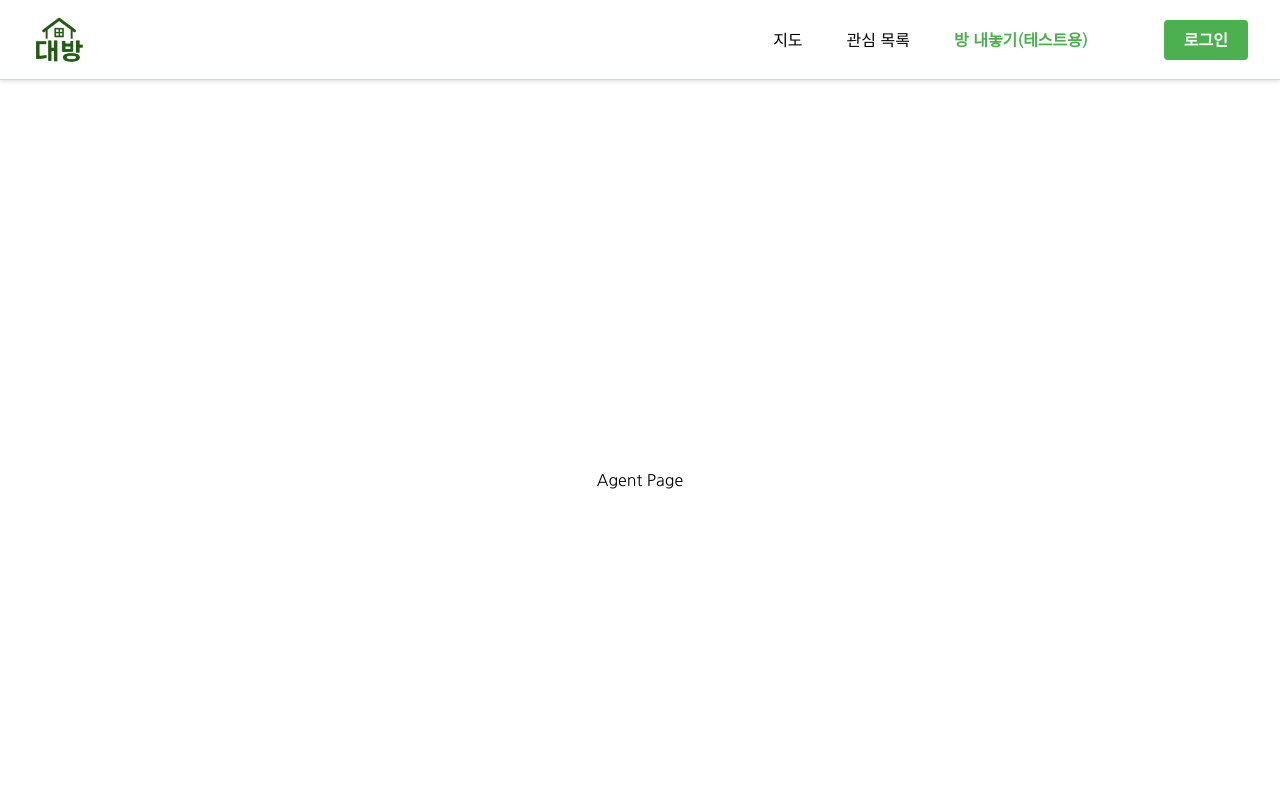
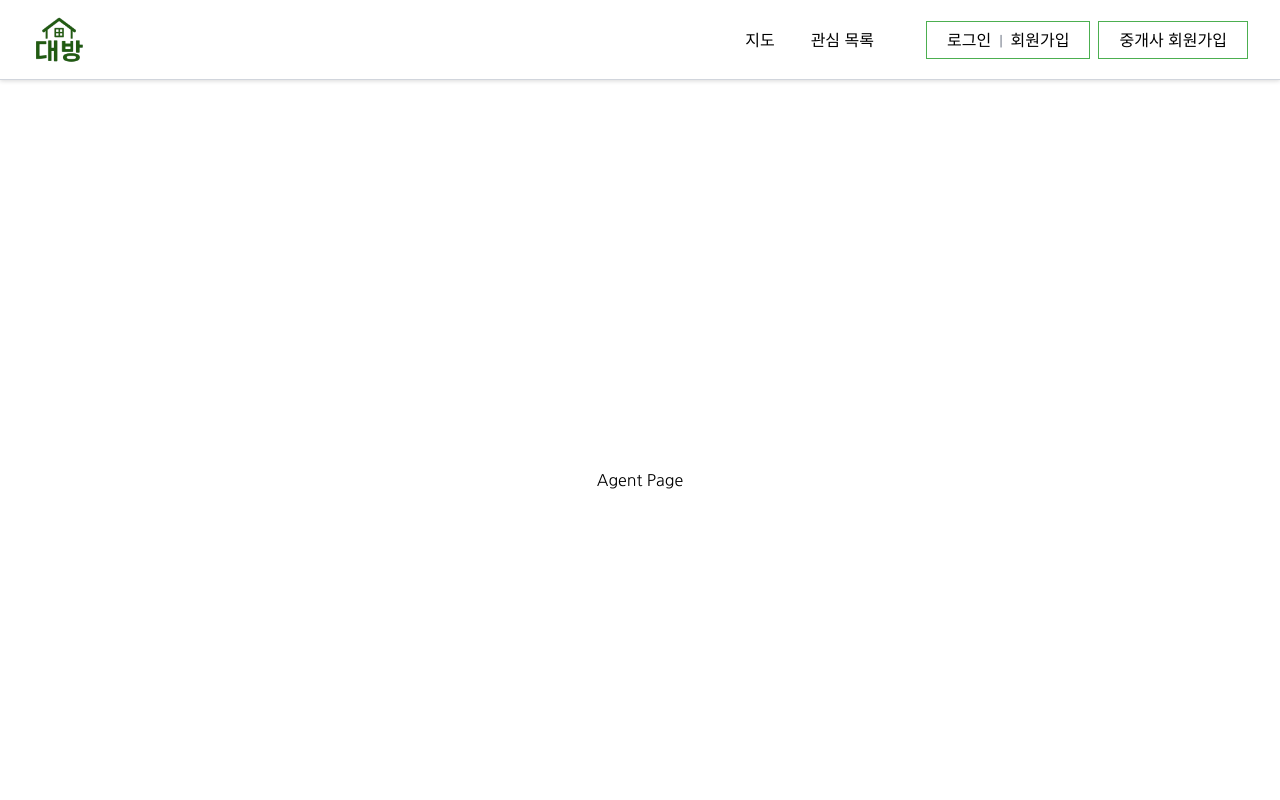
Before and after one commit to sssh12/daebang-next, a Next.js app: page /agent in a window 1280 px wide. Shown: the top 800 px of the page. Built offline with nearby package versions, Linux system fonts and the light colour scheme; no server answers; a web font is replaced by a local one.

Commit message:
refactor: Header 컴포넌트 내비게이션 스타일 수정 및 로그인/회원가입 버튼 개선, 불필요한 에이전트 링크 제거

```diff
--- a/src/components/layout/Header.jsx
+++ b/src/components/layout/Header.jsx
@@ -134,25 +134,20 @@ export default function Header({ initialUserName, initialSchoolName }) {
         />
       </Link>
       <div className="flex justify-between">
-        <nav className="flex justify-center items-center mr-16">
-          <ul className="hidden md:flex items-center space-x-5">
-            {NAV_LINKS.map((link) => {
-              const isAgentLink = link.key === "agent";
-              return (
+        <nav className="flex justify-center items-center mx-10">
+          <ul className="hidden md:flex items-center space-x-3">
+            {NAV_LINKS.map((link) => (
               <li key={link.key}>
                 <Link
                   href={link.href}
                   className={`p-3 cursor-pointer rounded hover:bg-gray-100 transition ${
                     pathName === link.href ? "text-accent font-semibold" : ""
                   }`}
-                    target={isAgentLink ? "_blank" : undefined}
-                    rel={isAgentLink ? "noopener noreferrer" : undefined}
                 >
                   {link.label}
                 </Link>
               </li>
-              );
-            })}
+            ))}
           </ul>
         </nav>
         {isLoggedIn ? (
@@ -165,17 +160,26 @@ export default function Header({ initialUserName, initialSchoolName }) {
             </div>
             <button
               onClick={handleLogout}
-              className="cursor-pointer hidden font-semibold md:block bg-accent text-white px-5 py-2 rounded hover:bg-main active:scale-98 transition "
+              className="cursor-pointer hidden md:block border border-accent text-black px-5 py-1.5 hover:bg-gray-100 active:scale-98 transition "
             >
               로그아웃
             </button>
           </div>
         ) : (
+          <div className="flex justify-between items-center">
             <Link href="/login">
-            <button className="cursor-pointer hidden font-semibold md:block bg-accent text-white px-5 py-2 rounded hover:bg-main active:scale-98 transition ">
+              <button className="cursor-pointer hidden md:block border border-accent text-black px-5 py-1.5 hover:bg-gray-100 active:scale-98 transition ">
                 로그인
+                <span className="text-sm text-gray-500 mx-2">|</span>
+                회원가입
               </button>
             </Link>
+            <Link href="/agent" target="_blank" rel="noopener noreferrer">
+              <button className="cursor-pointer ml-2 hidden md:block border border-accent text-black px-5 py-1.5 hover:bg-gray-100 active:scale-98 transition ">
+                중개사 회원가입
+              </button>
+            </Link>
+          </div>
         )}
       </div>
     </header>
--- a/src/constants/index.js
+++ b/src/constants/index.js
@@ -1,11 +1,6 @@
 export const NAV_LINKS = [
   { href: "/map", key: "map", label: "지도" },
   { href: "/favorite", key: "favorite", label: "관심 목록" },
-  {
-    href: "/agent",
-    key: "agent",
-    label: "방 내놓기(테스트용)",
-  },
 ];
 
 export const FOOTER_LINKS = [
```
Lines whose indentation alone changed are shown as unchanged.
